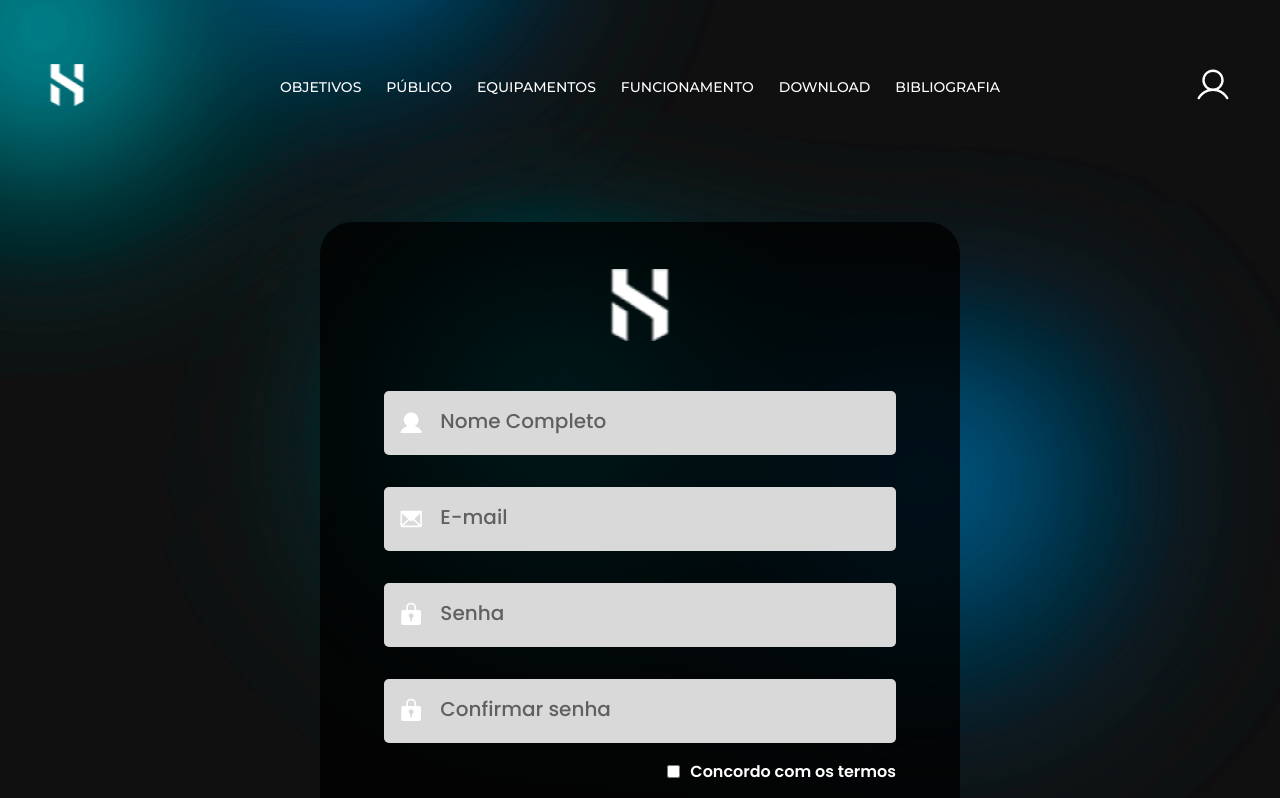
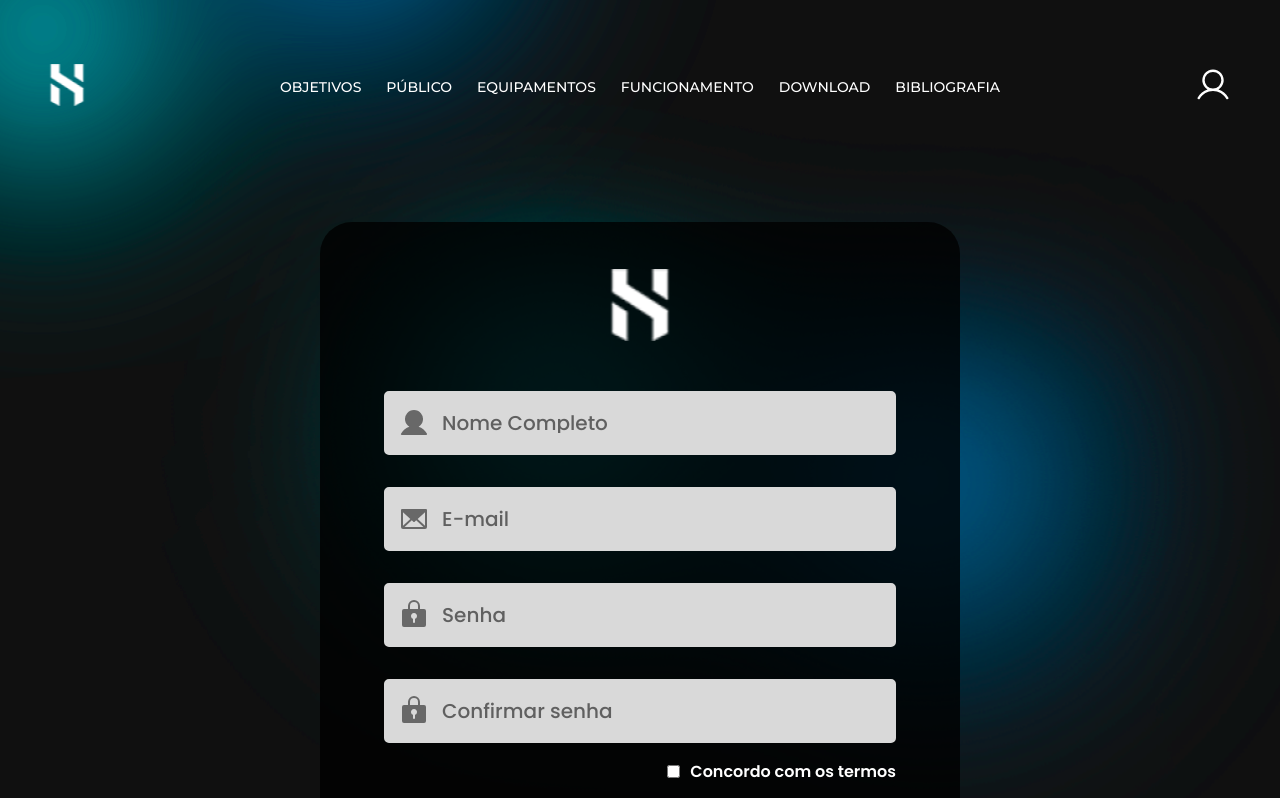
Before and after one commit to fFernanda-gomes/Hyper, a React (Vite) app: page /Cadastro in a window 1280 px wide. Shown: the top 798 px of the page. Built offline with nearby package versions, Linux system fonts and the light colour scheme.

Commit message:
ajuste nas cores e tamanhos

```diff
--- a/src/components/Input/index.jsx
+++ b/src/components/Input/index.jsx
@@ -1,9 +1,11 @@
 import { Container, InputContainer } from './style'
 
-function Input({ type, title, img, name }) {
+function Input({ type, title, imgMobile, imgWeb, name }) {
   return (
     <Container>
-      {img}
+      <div className="mobile">{imgMobile}</div>
+      <div className="web">{imgWeb}</div>
+
       <InputContainer type={type} placeholder={title} name={name} />
     </Container>
   )
--- a/src/components/Input/style.js
+++ b/src/components/Input/style.js
@@ -1,34 +1,4 @@
 import styled from 'styled-components'
-
-export const LoginArea = styled.div`
-  width: 279px;
-  height: 48px;
-  border: 2px solid #858585;
-  background: (133, 133, 133, 1);
-
-  padding: 12px;
-  display: flex;
-  align-items: center;
-
-  input {
-    padding-left: 12px;
-    background: none;
-    border: none;
-    outline: none;
-
-    &::placeholder {
-      color: #ffffffb5;
-      font-size: 16px;
-      font-weight: 500;
-      font-family: 'Poppins', sans-serif;
-    }
-  }
-
-  @media (min-width: 850px) {
-    background: rgba(217, 217, 217, 1);
-    border: 2px solid #d9d9d9;
-  }
-`
 
 export const Container = styled.div`
   background: #5f5f5f;
@@ -39,6 +9,10 @@ export const Container = styled.div`
   width: 17.4375rem;
   height: 3rem;
 
+  .web {
+    display: none;
+  }
+
   @media (min-width: 850px) {
     background: rgba(217, 217, 217, 1);
     border: 2px solid #d9d9d9;
@@ -47,6 +21,13 @@ export const Container = styled.div`
     height: 4rem;
 
     border-radius: 0.3125rem;
+
+    .mobile {
+      display: none;
+    }
+    .web {
+      display: flex;
+    }
   }
 `
 
@@ -55,18 +36,20 @@ export const InputContainer = styled.input`
   border: none;
   padding: 0.75rem;
   width: 100%;
+  outline: none;
 
   &::placeholder {
     color: #ffffffb5;
     font-size: 1rem;
     font-weight: 500;
     font-family: 'Poppins', sans-serif;
+    text-align: left;
   }
 
   @media (min-width: 850px) {
     background: rgba(217, 217, 217, 1);
     border: none;
-    padding: 1rem;
+    padding-block: 0.3rem 0;
 
     &::placeholder {
       color: #606060;
--- a/src/pages/ForgottenPassoword/index.jsx
+++ b/src/pages/ForgottenPassoword/index.jsx
@@ -21,7 +21,11 @@ export function ForgottenPassword() {
         </Logo>
 
         <Form action="">
-          <Input title="E-mail" img={<Envelope size={28} color="#ffffff" />} />
+          <Input
+            title="E-mail"
+            imgMobile={<Envelope size={28} color="#ffffff" />}
+            imgWeb={<Envelope size={32} color="#686868" weight="fill" />}
+          />
         </Form>
 
         <ButtonForm name="Enviar" />
--- a/src/pages/Operation/style.js
+++ b/src/pages/Operation/style.js
@@ -67,7 +67,7 @@ export const H2 = styled.h2`
   font-family: 'Montserrat', sans-serif;
   font-size: 1.25rem;
   color: ${({ theme }) => theme.colors.white};
-  margin-bottom: 0.12rem;
+  margin-bottom: 0.22rem;
 
   @media (min-width: 850px) {
     font-size: 2rem;
@@ -78,7 +78,7 @@ export const H2 = styled.h2`
 export const Text = styled.p`
   font-family: 'Poppins', sans-serif;
   text-align: justify;
-  font-size: 0.95rem;
+  font-size: 0.85rem;
   font-weight: 400;
   line-height: 1.375rem;
   color: ${({ theme }) => theme.colors.white};
--- a/src/pages/SignIn/index.jsx
+++ b/src/pages/SignIn/index.jsx
@@ -31,11 +31,13 @@ export function SignIn() {
             <InputsContent>
               <Input
                 title="E-mail"
-                img={<Envelope size={28} color="#ffffff" />}
+                imgMobile={<Envelope size={28} color="#ffffff" />}
+                imgWeb={<Envelope size={38} color="#686868" weight="fill" />}
               />
               <Input
                 title="Senha"
-                img={<LockKey size={28} color="#ffffff" />}
+                imgMobile={<LockKey size={28} color="#ffffff" />}
+                imgWeb={<LockKey size={35} color="#686868" weight="fill" />}
               />
             </InputsContent>
 
--- a/src/pages/SignUp/index.jsx
+++ b/src/pages/SignUp/index.jsx
@@ -35,19 +35,23 @@ export function SignUp() {
           <InputsContainer>
             <Input
               title="Nome Completo"
-              img={<User size={28} color="#ffffff" weight="fill" />}
+              imgMobile={<User size={28} color="#ffffff" weight="fill" />}
+              imgWeb={<User size={32} color="#686868" weight="fill" />}
             />
             <Input
               title="E-mail"
-              img={<Envelope size={28} color="#ffffff" weight="fill" />}
+              imgMobile={<Envelope size={28} color="#ffffff" weight="fill" />}
+              imgWeb={<Envelope size={32} color="#686868" weight="fill" />}
             />
             <Input
               title="Senha"
-              img={<LockKey size={28} color="#ffffff" weight="fill" />}
+              imgMobile={<LockKey size={28} color="#ffffff" weight="fill" />}
+              imgWeb={<LockKey size={32} color="#686868" weight="fill" />}
             />
             <Input
               title="Confirmar senha"
-              img={<LockKey size={28} color="#ffffff" weight="fill" />}
+              imgMobile={<LockKey size={28} color="#ffffff" weight="fill" />}
+              imgWeb={<LockKey size={32} color="#686868" weight="fill" />}
             />
           </InputsContainer>
 
```
